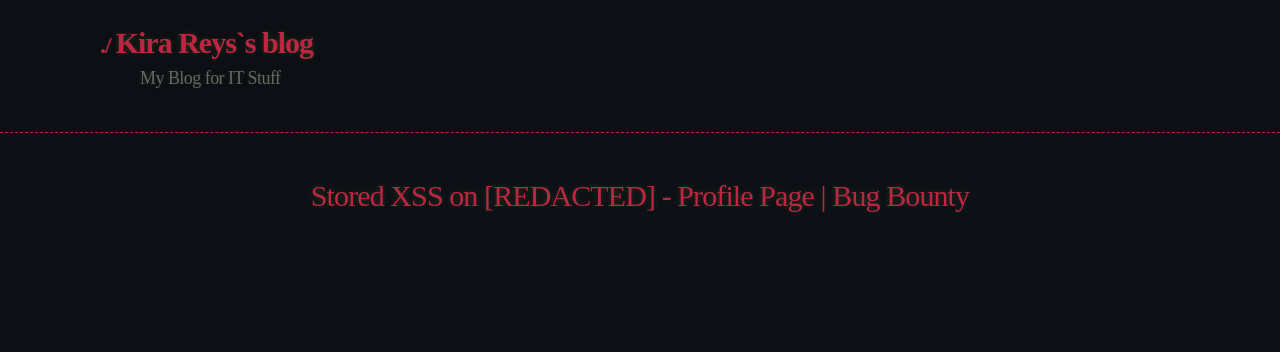
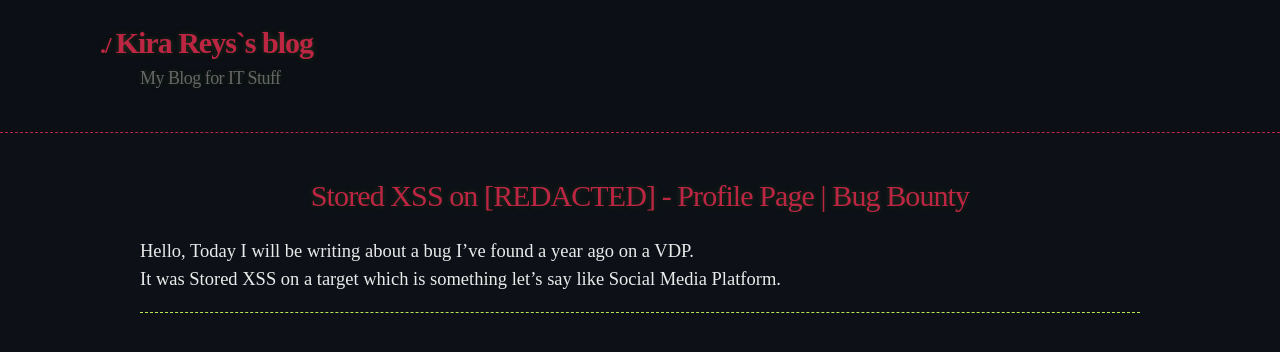
Before and after one commit to 20kilograma/blog, a Jekyll site: the page built from stored-xss-0.md, in a window 1280 px wide. Shown: the top 352 px of the page. Built offline with Jekyll 4.4.1, drawn with Linux system fonts in a browser that asks for light colours; some web fonts are replaced; our own code applies the rules of GitHub Pages for plain Markdown files.

Commit message:
Update stored-xss-0.md

```diff
--- a/stored-xss-0.md
+++ b/stored-xss-0.md
@@ -1 +1,6 @@
 # <center> Stored XSS on [REDACTED] - Profile Page | Bug Bounty </center>
+
+Hello, Today I will be writing about a bug I've found a year ago on a VDP. <br>
+It was Stored XSS on a target which is something let's say like Social Media Platform. <br>
+
+<hr>
```
